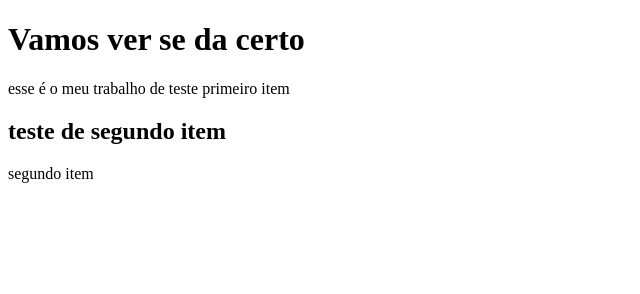
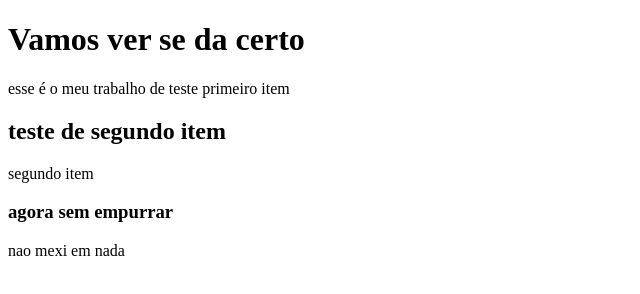
Before and after one commit to rafaelsusko/repositorioteste, a plain HTML site: page index.html in a window 1280 px wide. Shown: the whole page, without its empty margins (0-640 px from the left). Drawn offline with Linux system fonts and the light colour scheme.

Commit message:
sem mudar
 sem empurrar

```diff
--- a/index.html
+++ b/index.html
@@ -10,5 +10,7 @@
     <p> esse é o meu trabalho de teste primeiro item </p>
     <h2> teste de segundo item</h2>
     <p>segundo item </p>
+    <h3> agora sem empurrar </h3>
+    <p> nao mexi em nada </p>
 </body>
 </html>
```
